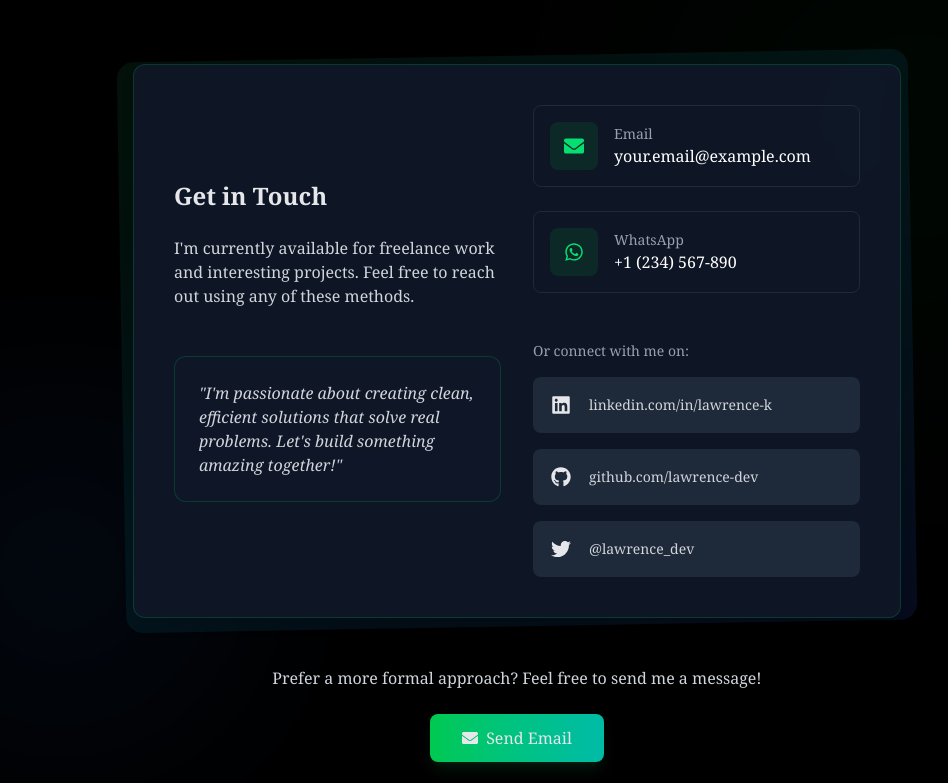
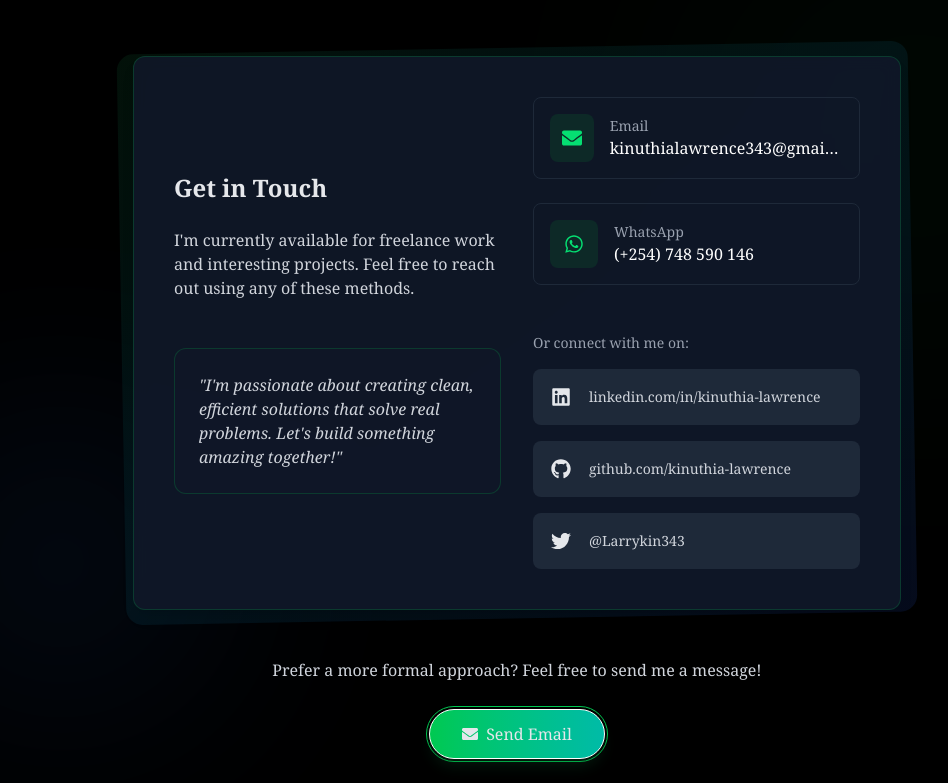
Before and after one commit to kinuthia-lawrence/lawrence-kinuthia, a React (Vite) app: page / in a window 1280 px wide. Shown: the part 2517-3300 px from the top of the page, without its empty margins (123-1071 px from the left). Built offline with nearby package versions, Linux system fonts and the light colour scheme.

Commit message:
modified the  contact section

```diff
--- a/src/components/Contact.tsx
+++ b/src/components/Contact.tsx
@@ -1,11 +1,17 @@
 import React from "react";
-import { FaLinkedin, FaGithub, FaTwitter, FaEnvelope, FaWhatsapp } from "react-icons/fa";
+import {
+  FaLinkedin,
+  FaGithub,
+  FaTwitter,
+  FaEnvelope,
+  FaWhatsapp,
+} from "react-icons/fa";
 
 const Contact: React.FC = () => {
-  const email = "your.email@example.com";
+  const email = "kinuthialawrence343@gmail.com";
 
   return (
-    <section id="contact" className="relative py-8 px-8 overflow-hidden">
+    <section id="contact" className="relative py-6 px-8 overflow-hidden">
       {/* Background decorative elements */}
       <div className="absolute top-40 right-20 w-80 h-80 bg-green-500 rounded-full filter blur-[150px] opacity-10"></div>
       <div className="absolute bottom-20 left-10 w-72 h-72 bg-blue-500 rounded-full filter blur-[120px] opacity-10"></div>
@@ -13,13 +19,19 @@ const Contact: React.FC = () => {
       <div className="max-w-6xl mx-auto">
         <div className="flex flex-col items-center mb-16 text-center">
           <div className="inline-block px-4 py-1 bg-green-900/30 rounded-full">
-            <span className="text-green-400 font-medium tracking-wide text-sm">GET IN TOUCH</span>
+            <span className="text-green-400 font-medium tracking-wide text-sm">
+              GET IN TOUCH
+            </span>
           </div>
           <h2 className="text-4xl font-bold mt-4 mb-4">
-            Let's <span className="bg-gradient-to-r from-green-400 to-teal-500 bg-clip-text text-transparent">Connect</span>
+            Let's{" "}
+            <span className="bg-gradient-to-r from-green-400 to-teal-500 bg-clip-text text-transparent">
+              Connect
+            </span>
           </h2>
           <p className="max-w-lg text-gray-400">
-            Have a project in mind or just want to chat? Feel free to reach out. I'm always open to discussing new opportunities and ideas.
+            Have a project in mind or just want to chat? Feel free to reach out.
+            I'm always open to discussing new opportunities and ideas.
           </p>
         </div>
 
@@ -27,20 +39,20 @@ const Contact: React.FC = () => {
           <div className="relative">
             <div className="absolute inset-0 bg-gradient-to-br from-green-900/20 to-blue-900/20 rounded-2xl transform -rotate-1 scale-[1.03]"></div>
             <div className="relative bg-gray-900/90 backdrop-blur-sm p-10 rounded-xl border border-green-500/20 shadow-lg">
-
               <div className="grid grid-cols-1 md:grid-cols-2 gap-8">
                 {/* Left column: Get in touch message */}
                 <div className="flex flex-col justify-center">
                   <h3 className="text-2xl font-semibold mb-6">Get in Touch</h3>
                   <p className="text-gray-300 mb-6">
-                    I'm currently available for freelance work and interesting projects.
-                    Feel free to reach out using any of these methods.
+                    I'm currently available for freelance work and interesting
+                    projects. Feel free to reach out using any of these methods.
                   </p>
 
                   <div className="mt-6 p-6 border border-green-500/20 rounded-xl bg-gray-900/50">
                     <p className="text-gray-300 italic">
-                      "I'm passionate about creating clean, efficient solutions that solve real problems.
-                      Let's build something amazing together!"
+                      "I'm passionate about creating clean, efficient solutions
+                      that solve real problems. Let's build something amazing
+                      together!"
                     </p>
                   </div>
                 </div>
@@ -54,14 +66,19 @@ const Contact: React.FC = () => {
                     <div className="w-12 h-12 flex items-center justify-center rounded-lg bg-green-900/30 group-hover:bg-green-900/50 transition-colors">
                       <FaEnvelope className="text-green-400 text-xl" />
                     </div>
-                    <div className="ml-4">
+                    <div className="ml-4 overflow-hidden">
                       <p className="text-sm text-gray-400">Email</p>
-                      <p className="text-white group-hover:text-green-400 transition-colors">{email}</p>
+                      <p
+                        className="text-white group-hover:text-green-400 transition-colors truncate"
+                        title={email}
+                      >
+                        {email}
+                      </p>
                     </div>
                   </a>
 
                   <a
-                    href="https://wa.me/1234567890"
+                    href="https://wa.me/message/IHXTOP6QANKBG1"
                     target="_blank"
                     rel="noreferrer"
                     className="flex items-center p-4 border border-gray-800 rounded-lg hover:border-green-500/50 hover:bg-gray-800/50 transition-colors group"
@@ -71,15 +88,19 @@ const Contact: React.FC = () => {
                     </div>
                     <div className="ml-4">
                       <p className="text-sm text-gray-400">WhatsApp</p>
-                      <p className="text-white group-hover:text-green-400 transition-colors">+1 (234) 567-890</p>
+                      <p className="text-white group-hover:text-green-400 transition-colors">
+                        (+254) 748 590 146
+                      </p>
                     </div>
                   </a>
 
                   <div className="pt-6">
-                    <p className="text-sm font-medium text-gray-400 mb-4">Or connect with me on:</p>
+                    <p className="text-sm font-medium text-gray-400 mb-4">
+                      Or connect with me on:
+                    </p>
                     <div className="flex flex-col space-y-4">
                       <a
-                        href="https://linkedin.com/in/lawrence-k"
+                        href="https://www.linkedin.com/in/kinuthia-lawrence-b0374324a/"
                         target="_blank"
                         rel="noreferrer"
                         className="flex items-center space-x-3 p-3 rounded-lg bg-gray-800 hover:bg-blue-900/30 transition-colors group"
@@ -87,10 +108,12 @@ const Contact: React.FC = () => {
                         <div className="w-8 h-8 flex items-center justify-center">
                           <FaLinkedin className="text-xl group-hover:text-blue-400" />
                         </div>
-                        <span className="text-sm text-gray-300 group-hover:text-blue-400">linkedin.com/in/lawrence-k</span>
+                        <span className="text-sm text-gray-300 group-hover:text-blue-400">
+                          linkedin.com/in/kinuthia-lawrence
+                        </span>
                       </a>
                       <a
-                        href="https://github.com/lawrence-dev"
+                        href="https://github.com/kinuthia-lawrence"
                         target="_blank"
                         rel="noreferrer"
                         className="flex items-center space-x-3 p-3 rounded-lg bg-gray-800 hover:bg-gray-700 transition-colors group"
@@ -98,10 +121,12 @@ const Contact: React.FC = () => {
                         <div className="w-8 h-8 flex items-center justify-center">
                           <FaGithub className="text-xl group-hover:text-white" />
                         </div>
-                        <span className="text-sm text-gray-300 group-hover:text-white">github.com/lawrence-dev</span>
+                        <span className="text-sm text-gray-300 group-hover:text-white">
+                          github.com/kinuthia-lawrence
+                        </span>
                       </a>
                       <a
-                        href="https://twitter.com/lawrence_dev"
+                        href="https://x.com/Larrykin343"
                         target="_blank"
                         rel="noreferrer"
                         className="flex items-center space-x-3 p-3 rounded-lg bg-gray-800 hover:bg-blue-900/30 transition-colors group"
@@ -109,7 +134,9 @@ const Contact: React.FC = () => {
                         <div className="w-8 h-8 flex items-center justify-center">
                           <FaTwitter className="text-xl group-hover:text-blue-400" />
                         </div>
-                        <span className="text-sm text-gray-300 group-hover:text-blue-400">@lawrence_dev</span>
+                        <span className="text-sm text-gray-300 group-hover:text-blue-400">
+                          @Larrykin343
+                        </span>
                       </a>
                     </div>
                   </div>
@@ -123,13 +150,15 @@ const Contact: React.FC = () => {
             <p className="text-gray-300 mb-6">
               Prefer a more formal approach? Feel free to send me a message!
             </p>
+            <div className="inline-flex items-center justify-center border rounded-full border-green-500 p-0.5">
             <a
               href={`mailto:${email}`}
-              className="inline-flex items-center px-8 py-3 bg-gradient-to-r from-green-500 to-teal-500 rounded-lg hover:from-green-600 hover:to-teal-600 transform hover:-translate-y-1 transition-all duration-200 shadow-lg shadow-green-900/30"
+              className="inline-flex items-center px-8 py-3 bg-gradient-to-r border border-white rounded-full from-green-500 to-teal-500 hover:from-green-600 hover:to-teal-600 transform hover:-translate-y-1 transition-all duration-200 shadow-lg shadow-green-900/30"
             >
               <FaEnvelope className="mr-2" />
               <span className="font-medium">Send Email</span>
             </a>
+            </div>
           </div>
         </div>
       </div>
--- a/src/components/Hero.tsx
+++ b/src/components/Hero.tsx
@@ -73,19 +73,22 @@ const Hero: React.FC = () => (
           <div className="text-gray-400 text-sm">Connect with me</div>
           <div className="h-px bg-gray-700 flex-grow"></div>
           <a
-            href="#"
+            href="https://www.instagram.com/larrykin343/"
+            target="_blank"
             className="text-gray-400 hover:text-white transition-colors"
           >
             <Instagram className="w-5 h-5" />
           </a>
           <a
-            href="#"
+            href="https://x.com/Larrykin343"
+            target="_blank"
             className="text-gray-400 hover:text-white transition-colors"
           >
             <Twitter className="w-5 h-5" />
           </a>
           <a
-            href="#"
+            href="https://github.com/kinuthia-lawrence"
+            target="_blank"
             className="text-gray-400 hover:text-white transition-colors"
           >
             <Github className="w-5 h-5" />
```
